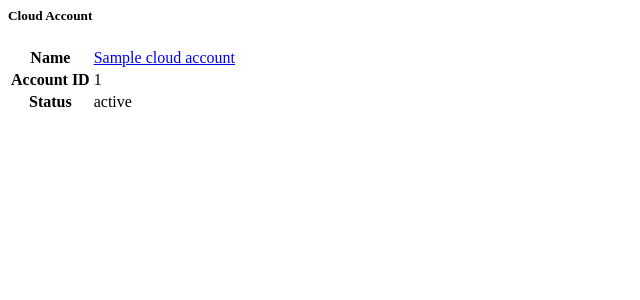
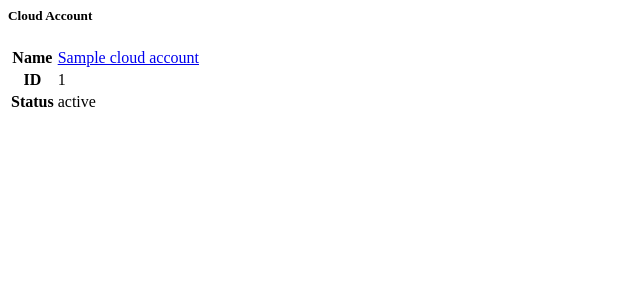
Before and after one commit to trevor-roivant/cloud-accounts, a Python web app: template netbox_cloud_accounts/templates/inc/cloud_account.html in a window 1280 px wide. Shown: the top 300 px of the page, without its empty margins (0-640 px from the left). Run offline with Jinja, Linux system fonts and the light colour scheme; the template is opened without the code that fills it: most values are stand-ins (such as "Sample title", 1, 10 or a date in 2020).

Commit message:
Change ID Forms

```diff
--- a/netbox_cloud_accounts/templates/inc/cloud_account.html
+++ b/netbox_cloud_accounts/templates/inc/cloud_account.html
@@ -11,7 +11,7 @@
               </td>
             </tr>
             <tr>
-              <th scope="row">Account ID</th>
+              <th scope="row">ID</th>
               <td>
               {{ cloud_account.accountId }}
             </td>
```
